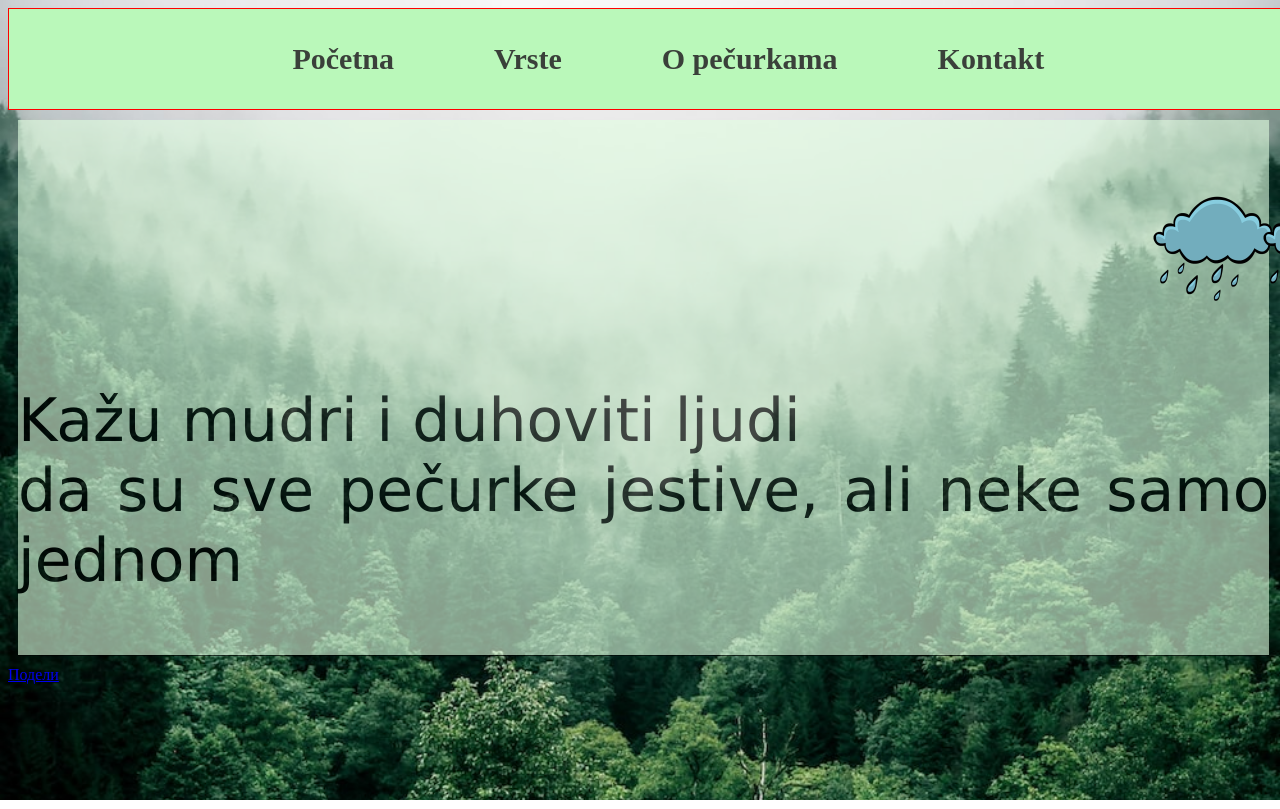
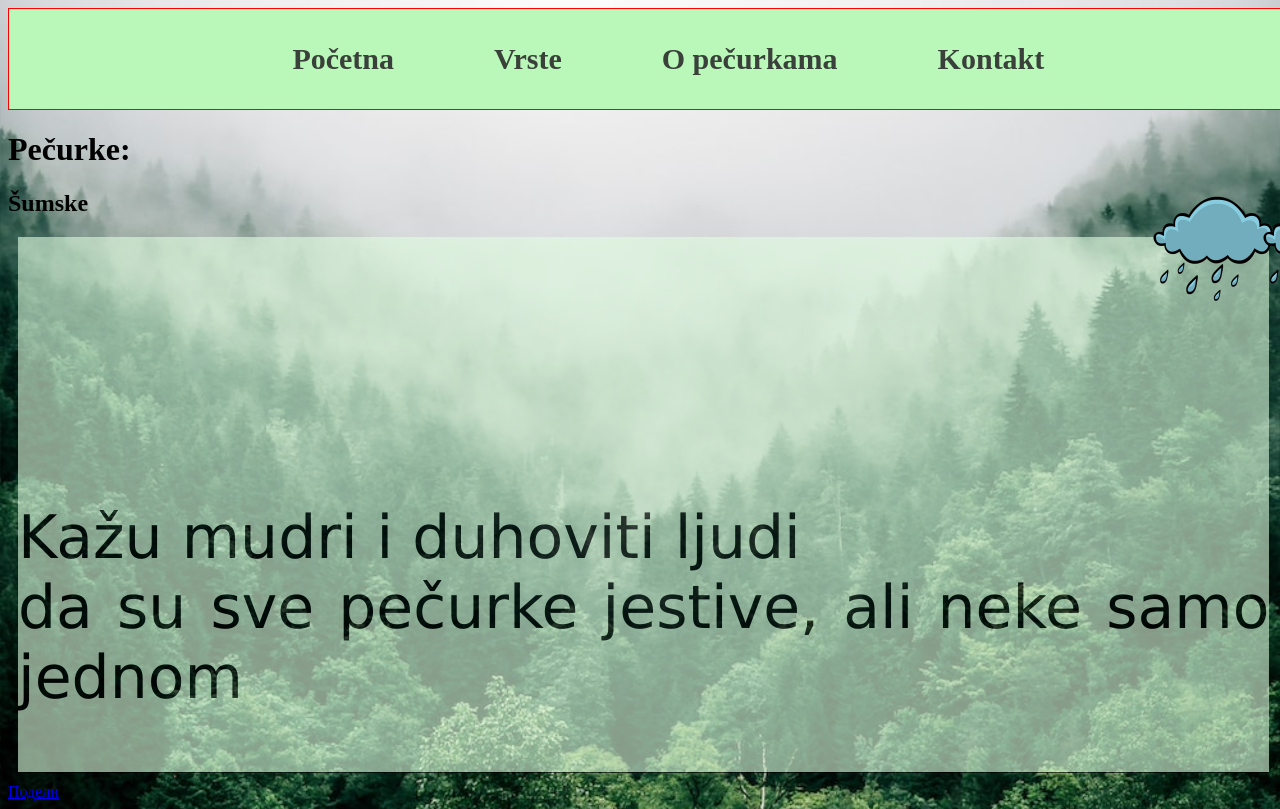
Before and after one commit to Slavisa17/Prvi-projekat, a plain HTML site: page index.html in a window 1280 px wide. Shown: the top 809 px of the page. Drawn offline with Linux system fonts and the light colour scheme.

Commit message:
Update index.html

```diff
--- a/index.html
+++ b/index.html
@@ -35,12 +35,19 @@ gtag('config', 'G-1J2BM8TFEE');
 
 <body>
 
+
   <ul class="nav-meni">
     <li class="items"><a href="index.html">Početna</a></li>
     <li class="items"><a href="Galerija.html">Vrste</a></li>
     <li class="items"><a href="onama.html">O pečurkama</a></li>
     <li class="items"><a href="kontakt.html">Kontakt</a></li>
   </ul>
+
+  <div class="jedanali">
+     <h1>Pečurke: </h1><h2>Šumske</h2>
+
+    </div>
+
 
   <div class="text">
 
```
